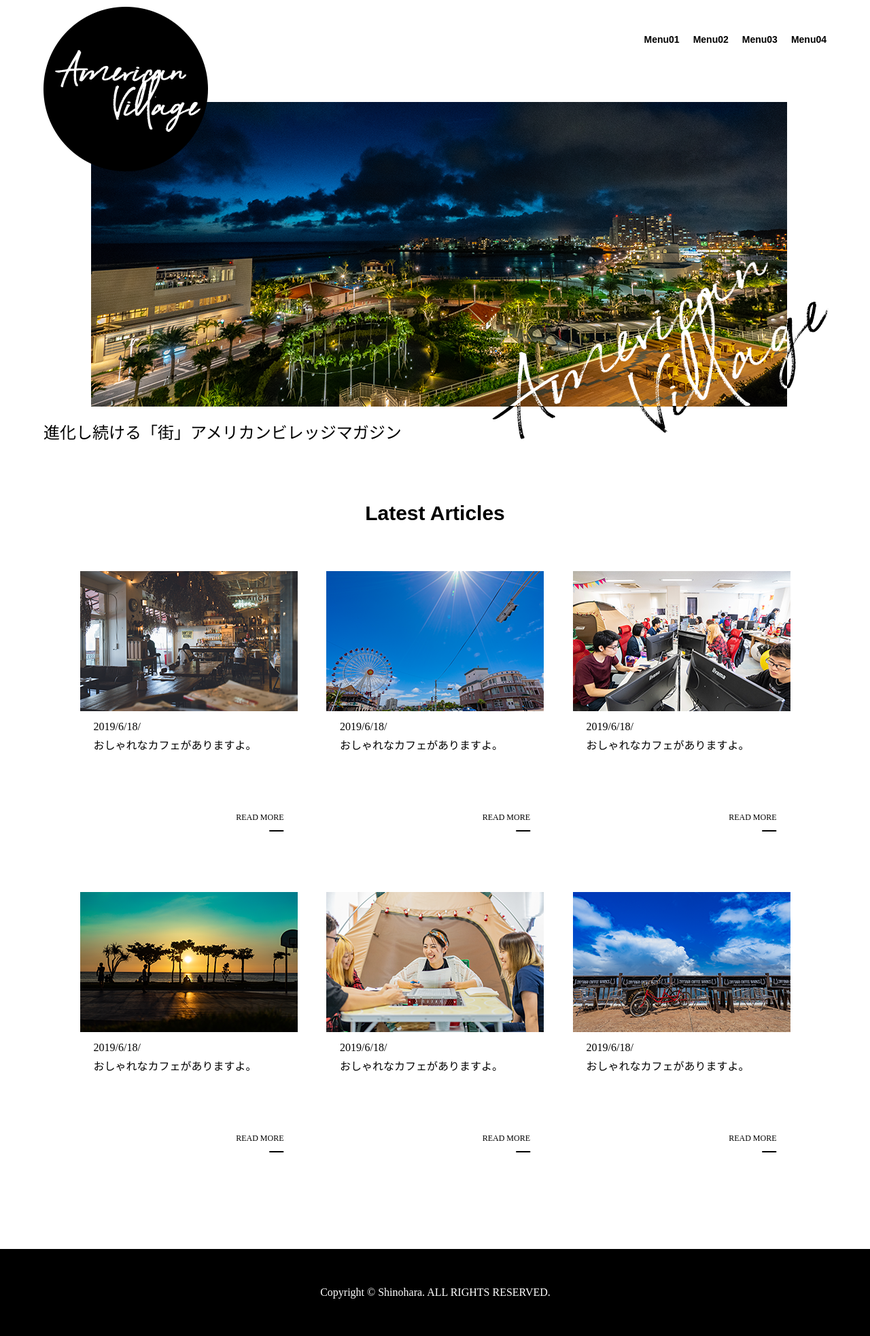
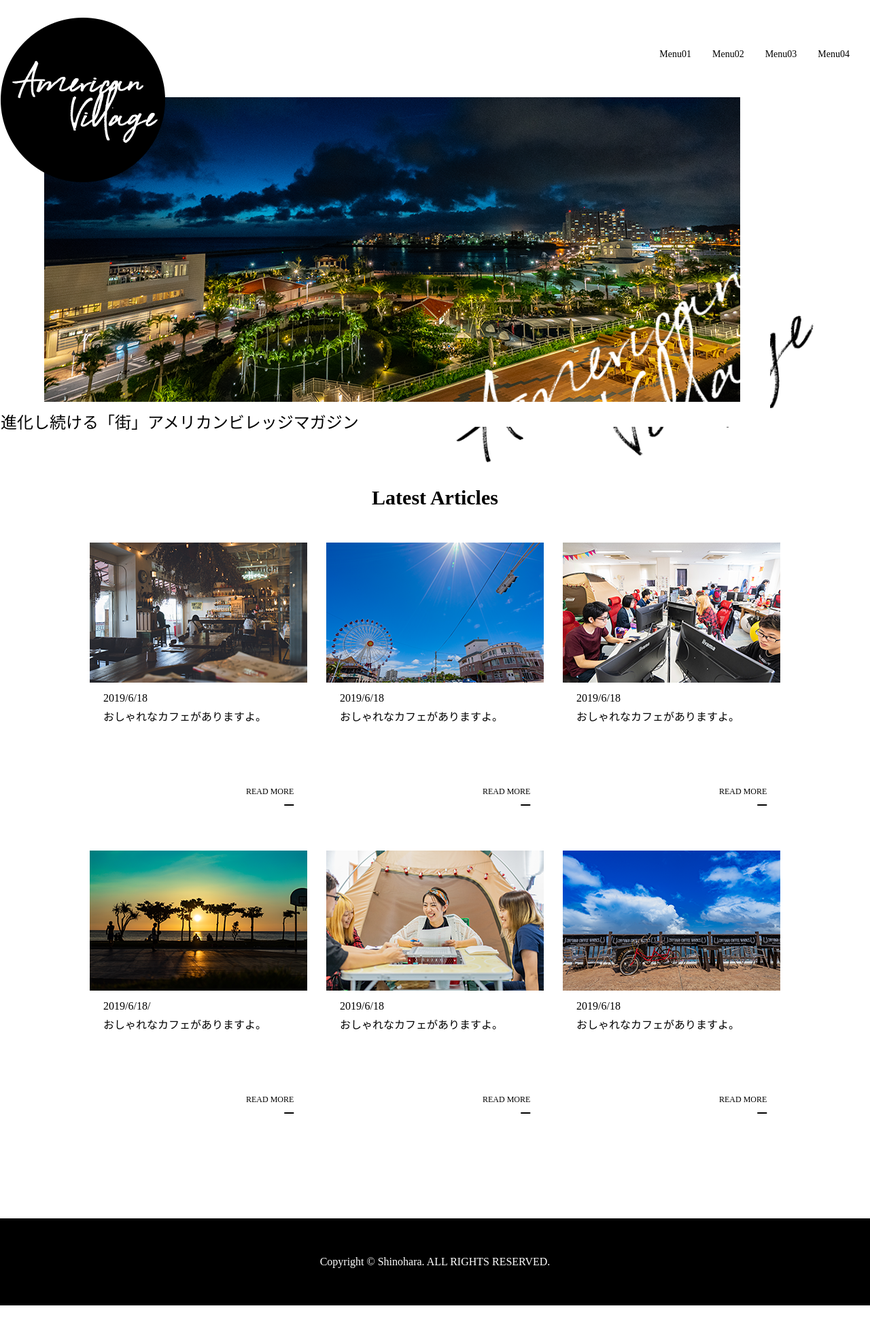
Before and after one commit to wefiwe/OJT, a PHP site: page / in a window 1280 px wide. Shown: the whole page at 68% size. After the commit the page ends 1920 px from the top, so only its background shows below. Run offline with PHP 8.4, Linux system fonts and the light colour scheme.

Commit message:
レスポンシブ途中

```diff
--- a/assets/css/style.css
+++ b/assets/css/style.css
@@ -1,81 +1,83 @@
 body{
     margin: 0 auto;
-    /* width: 1152px; */
+    width: 1281px;
 }
 
 header{
    margin: 0 auto;
    width: 1152px;
    position: relative;
-   height: 740px;
+   height: 717px;
 }
 
 .header-left{
     float: left;
     position: absolute;
-    top: 10px;
+    top: 26px;
+    left: 1px;
     z-index: 3;
 }
 
 .menu{
     display: flex;
     float: right;
-    margin-top: 50px;
+    margin-top: 71px;
 }
 
 .menu li a{
     font-size: 14px;
-    font-family: "游ゴシック体", YuGothic, "游ゴシック", "Yu Gothic", sans-serif;
-    font-weight: bold;
+    font-family: "游ゴシック体", YuGothic ,bold;
     color: black;
     text-decoration: none;
-    margin-left: 20px;
+    margin-left: 31px;
 }
 
 .main-img{
     text-align: center;
     position: absolute;
     z-index: 1;
-    top: 150px;
-    left: 70px;
+    top: 143px;
+    left: 65px;
 }
 
 .text{
     font-size: 24px;
+    font-family: "游ゴシック体", YuGothic ,Medium;
     position: absolute;
-    top: 625px;
+    top: 610px;
+    left: 1px;
 }
 
 .text-icon{
     float: right;
     position: absolute;
     z-index: 2;
-    top: 385px;
-    left: 660px;
+    top: 379px;
+    left: 655px;
 }
 
 main{
     margin: 0 auto;
     width: 1045px;
-    height: 970px;
+    height: 969px;
 }
 
 main h1{
     font-size: 30px;
     text-align: center;
-    font-family: "游ゴシック体", YuGothic, "游ゴシック", "Yu Gothic", sans-serif;
-    font-weight: bold;
+    font-family: "游ゴシック体", YuGothic ,bold;
 }
 
 .img-box{
     display: flex;
-    justify-content: space-between;
+    justify-content: center;
     flex-wrap: wrap;
 }
 
 .img-box li{
-    margin-top: 70px;
+    /* margin-top: 51px; */
     box-sizing: content-box;
+    margin: 51px 14px 0;
     width: 320px;
     height: 402px;
 }
@@ -85,8 +87,10 @@ main h1{
 }
 
 .date{
+    font-size: 16px;
     line-height: 2.5;
     margin-left: 20px;
+    font-family: "游ゴシック体", YuGothic ,bold;
 }
 
 .text-box{
@@ -94,6 +98,7 @@ main h1{
     width: 287px;
     display: flex;
     flex-direction: row;
+    font-family: "游ゴシック体", YuGothic ,Medium;
 }
 
 .readmore a{
@@ -102,9 +107,10 @@ main h1{
     font-size: 12px;
     color: black;
     text-decoration: none;
-    float: right;
-    margin-top: 75px;
-    margin-right: 20px;
+    /* float: right; */
+    margin-top: 79px;
+    margin-left: 230px;
+
 }
 
 .readmore a::after {
@@ -116,7 +122,7 @@ main h1{
     width: 100%;
     height: 2px;
     background: black;
-    transform: scale(0.3, 1);
+    transform: scale(0.2, 1);
     transform-origin: right top;
     transition: transform .5s;
 }
@@ -134,10 +140,42 @@ footer{
     -webkit-justify-content: center;
     justify-content: center;
     text-align: center;
-    margin-top: 127px;
+    margin-top: 106px;
     background-color: black;
     font-size: 16px;
     color: white;
-    width: 1281px;
+    font-family: "游ゴシック体", YuGothic ,bold;
+    width: 100%;
     height: 128px;
 }
+
+@media screen and (min-width: 768px) and (max-width: 1281px){
+    body{
+        width: 100%;
+        margin: 0 auto;
+    }
+    header{
+        margin: 0 auto;
+        width: 100%;
+    }
+    .menu{
+        margin-right: 30px;
+    }
+
+    .header-left img{
+        width: 100%;
+        height: auto;
+    }
+
+    .main-img img{
+
+        width: 100%;
+        height: auto;
+    }
+
+    .text-icon img{
+        width: 100%;
+        height: auto;
+        margin: 23px 16px 0;
+    }
+}
--- a/index.html
+++ b/index.html
@@ -38,7 +38,7 @@
             <ul class="img-box">
                 <li>
                     <img src="./assets/img/folder/post_img_1.png" alt=""><br>
-                    <span class="date">2019/6/18/</span><br>
+                    <span class="date">2019/6/18</span><br>
                     <span class="text-box">おしゃれなカフェがありますよ。</span><br>
                     <div class="readmore">
                         <a href="">READ MORE</a>
@@ -46,7 +46,7 @@
                 </li>
                 <li>
                     <img src="./assets/img/folder/post_img_2.png" alt=""><br>
-                    <span class="date">2019/6/18/</span><br>
+                    <span class="date">2019/6/18</span><br>
                     <span class="text-box">おしゃれなカフェがありますよ。</span><br>
                     <div class="readmore">
                         <a href="">READ MORE</a>
@@ -54,7 +54,7 @@
                 </li>
                 <li>
                     <img src="./assets/img/folder/post_img_3.png" alt=""><br>
-                    <span class="date">2019/6/18/</span><br>
+                    <span class="date">2019/6/18</span><br>
                     <span class="text-box">おしゃれなカフェがありますよ。</span><br>
                     <div class="readmore">
                         <a href="">READ MORE</a>
@@ -70,7 +70,7 @@
                 </li>
                 <li>
                     <img src="./assets/img/folder/post_img_5.png" alt=""><br>
-                    <span class="date">2019/6/18/</span><br>
+                    <span class="date">2019/6/18</span><br>
                     <span class="text-box">おしゃれなカフェがありますよ。</span><br>
                     <div class="readmore">
                         <a href="">READ MORE</a>
@@ -78,7 +78,7 @@
                 </li>
                 <li>
                     <img src="./assets/img/folder/post_img_6.png" alt=""><br>
-                    <span class="date">2019/6/18/</span><br>
+                    <span class="date">2019/6/18</span><br>
                     <span class="text-box">おしゃれなカフェがありますよ。</span><br>
                     <div class="readmore">
                         <a href="">READ MORE</a>
```
